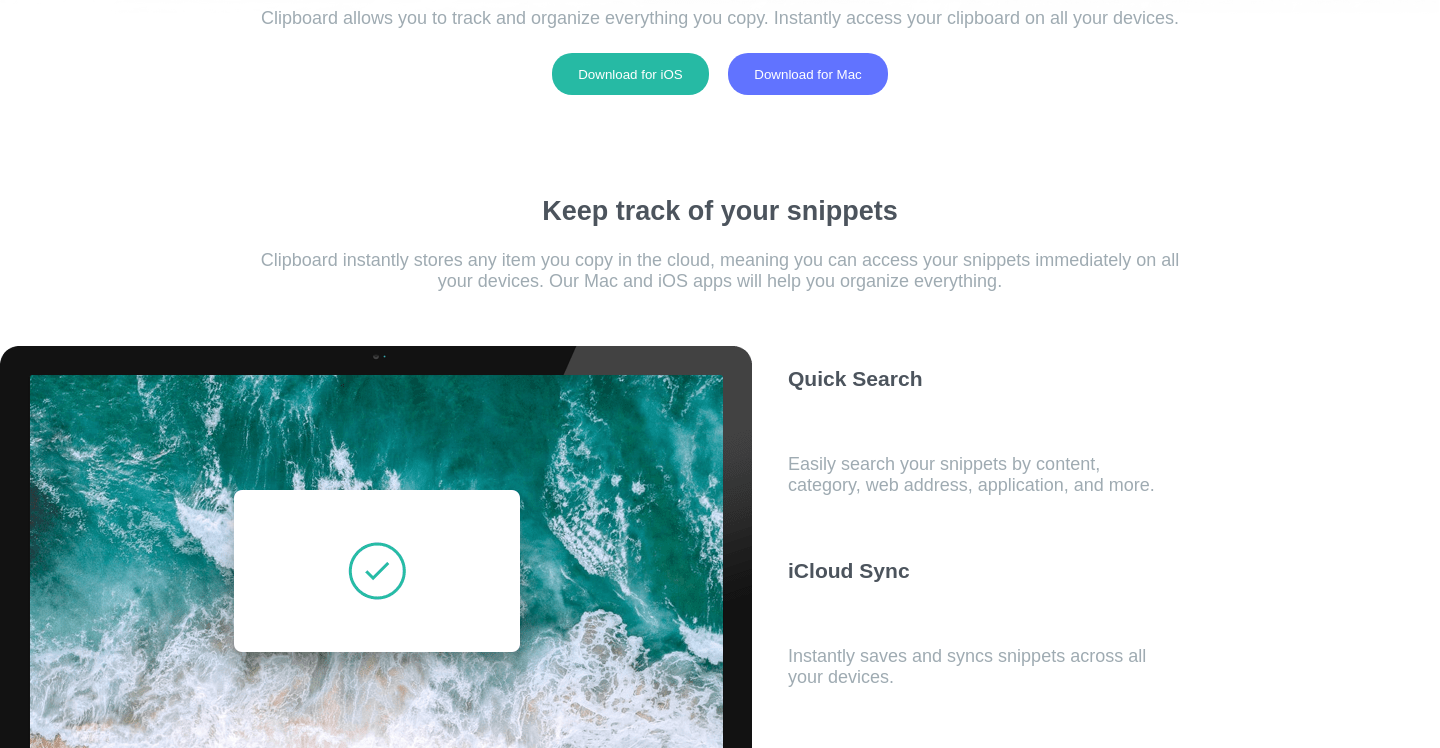
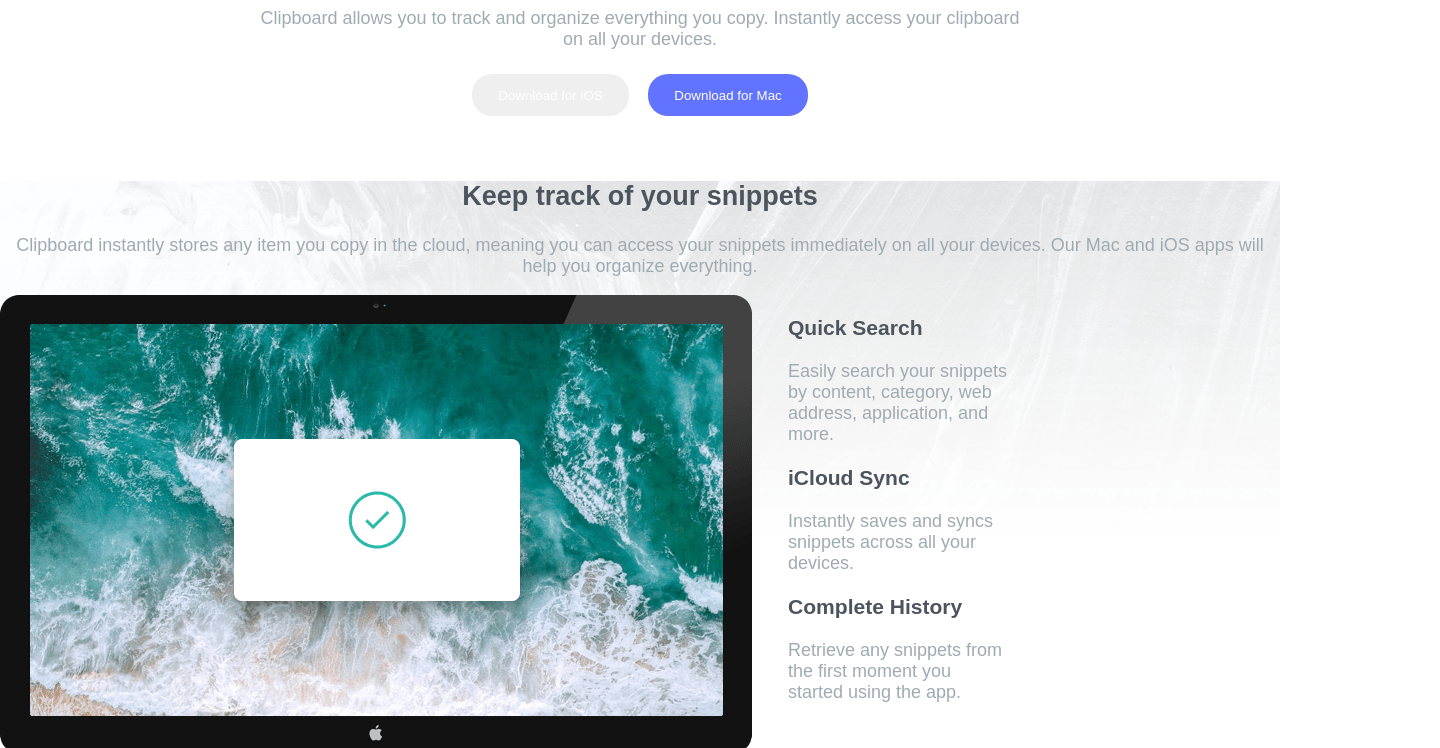
Before and after one commit to JavierRLab/clipboard-landing-page-master, a plain HTML site: page index.html in a window 1280 px wide. Shown: the part 342-1090 px from the top of the page, 1440 px wide, since content can reach past the window. Drawn offline with Linux system fonts and the light colour scheme; a web font is replaced by a local one.

Commit message:
rodrigo feedback
Co-authored-by: Rodrigo Castro <RodrigoCastroS@users.noreply.github.com>
Co-authored-by: Elena <sokolovaeldm@users.noreply.github.com>

```diff
--- a/index.html
+++ b/index.html
@@ -20,24 +20,28 @@
   <link rel="stylesheet" href="style.css">
 </head>
 <body>
-  <main>
+  <header>
     <img id="main-logo" src="./images/logo.svg" alt="main logo">
     <section class="section--main-width">
+      <div class="main__header">
         <h1>A history of everything you copy</h1>
         <p>
           Clipboard allows you to track and organize everything you
           copy. Instantly access your clipboard on all your devices.
         </p>
+        <!-- <button class="button button--download-ios">Download for iOS</button> -->
+        <button class="button btn-primary">Download for iOS</button>
+        <button class="button button--download-mac">Download for Mac</button>
+      </div>
+  </header>
 
-      <button class="button button--download-ios">Download for iOS</button>
-      <button class="button button--download-mac">Download for Mac</button>
+  <main>
+    </section>
+    <section class="section__main max-width-content">
 
-    </section>
-    <section class="section--main-width">
+      <h2 class="section__title">Keep track of your snippets</h2>
 
-      <h2>Keep track of your snippets</h2>
-
-      <p>
+      <p class="section__description">
         Clipboard instantly stores any item you copy in the cloud,
         meaning you can access your snippets immediately on all your
         devices. Our Mac and iOS apps will help you organize everything.
@@ -49,15 +53,13 @@
         <img src="./images/image-computer.png" alt="computer">
       </div>
 
-      <div class="div--snippets-right-side">
+      <div class="div--snippets-right-side snippets">
+        <div class="snippets__info">
           <h3>Quick Search</h3>
-
-        <p>
-          Easily search your snippets by content, category, web address, application, and more.
-        </p>
+          <p>Easily search your snippets by content, category, web address, application, and more.</p>
+        </div>
 
         <h3>iCloud Sync</h3>
-
         <p>
           Instantly saves and syncs snippets across all your devices.
         </p>
@@ -79,10 +81,10 @@
       </p>
 
 
-      <img class="image-devices" src="./images/image-devices.png" alt="some devices">
+      <img class="image-devices" src="./images/image-devices.png" alt="">
     </section>
 
-    <section class="section--wider">
+    <article class="section--wider">
 
       <h2>Supercharge your workflow</h2>
 
@@ -123,7 +125,7 @@
           </p>
         </div>
       </div>
-    </section>
+    </article>
 
     <section class="section--wider">
       <div class="div--collaborators">
@@ -149,11 +151,12 @@
     </section>
   </main>
   <footer>
-    <section class="section--main-width footer--section">
+    <h1></h1>
+    <div class="section--main-width footer--section">
       <div class="footer--div--logo">
         <img src="./images/logo.svg" alt="logo">
       </div>
-      <div class="footer--div--menu">
+      <div class="footer__menu">
         <span class="footer--span">FAQs</span>
         <span class="footer--span">Contact Us</span>
         <span class="footer--span">Privacy Policy</span>
@@ -165,7 +168,7 @@
         <img src="./images/icon-twitter.svg" alt="twitter">
         <img src="./images/icon-instagram.svg" alt="instagram">
       </div>
-  </section>
+    </div>
   </footer>
 </body>
 </html>
--- a/style.css
+++ b/style.css
@@ -1,20 +1,45 @@
+:root {
+    --main: hsl(210, 10%, 33%);
+    --main-50: hsl(201, 11%, 66%);
+
+    --bg-color:  hsla(201, 11%, 100%);
+    --bg-color:  hsla(201, 11%, 90%);
+    --bg-color:  hsla(201, 11%, 80%);
+
+    --ff: 'Bai Jamjuree', sans-serif;
+
+    --fs--4: clamp(0.48rem, calc(0.46rem + 0.10vw), 0.54rem);
+    --fs--3: clamp(0.58rem, calc(0.55rem + 0.16vw), 0.67rem);
+    --fs--2: clamp(0.69rem, calc(0.64rem + 0.25vw), 0.84rem);
+    --fs--1: clamp(0.83rem, calc(0.76rem + 0.38vw), 1.05rem);
+    --fs-0: clamp(1.00rem, calc(0.89rem + 0.54vw), 1.31rem);
+    --fs-1: clamp(1.20rem, calc(1.05rem + 0.77vw), 1.64rem);
+    --fs-2: clamp(1.44rem, calc(1.23rem + 1.06vw), 2.05rem);
+    --fs-3: clamp(1.73rem, calc(1.44rem + 1.45vw), 2.56rem);
+    --fs-4: clamp(2.07rem, calc(1.68rem + 1.97vw), 3.20rem);
+    --fs-5: clamp(2.49rem, calc(1.96rem + 2.64vw), 4.01rem);
+
+
+}
+
+
 body {
 	margin: 0;
 	padding: 0;
 	font-size: 18px;
-    font-family: 'Bai Jamjuree', sans-serif;
+    font-family: var(--ff);
     text-align: center;
 }
 
 main{
-	width: 1440px;
+	max-width: 1440px;
 	margin: 0 auto;
+	background-repeat: no-repeat;
 	background-image: url("./images/bg-header-desktop.png");
-	background-repeat: no-repeat;
 }
 
 footer {
-    background-color:  hsl(201, 11%, 95%);
+    background-color: var(--bg-color);
 }
 
 h1, h2, h3, span {
@@ -24,6 +49,9 @@ h1, h2, h3, span {
 p {
 	color: hsl(201, 11%, 66%);
 }
+
+
+
 
 .section--main-width{
     padding: 2em 14em;
@@ -38,7 +66,7 @@ p {
 }
 
 .div--snippets-right-side {
-    display: grid;
+    /* display: grid; */
     text-align: left;
     margin-left: 2em;
     padding-right: 15em;
```
Lines whose indentation alone changed are shown as unchanged.
